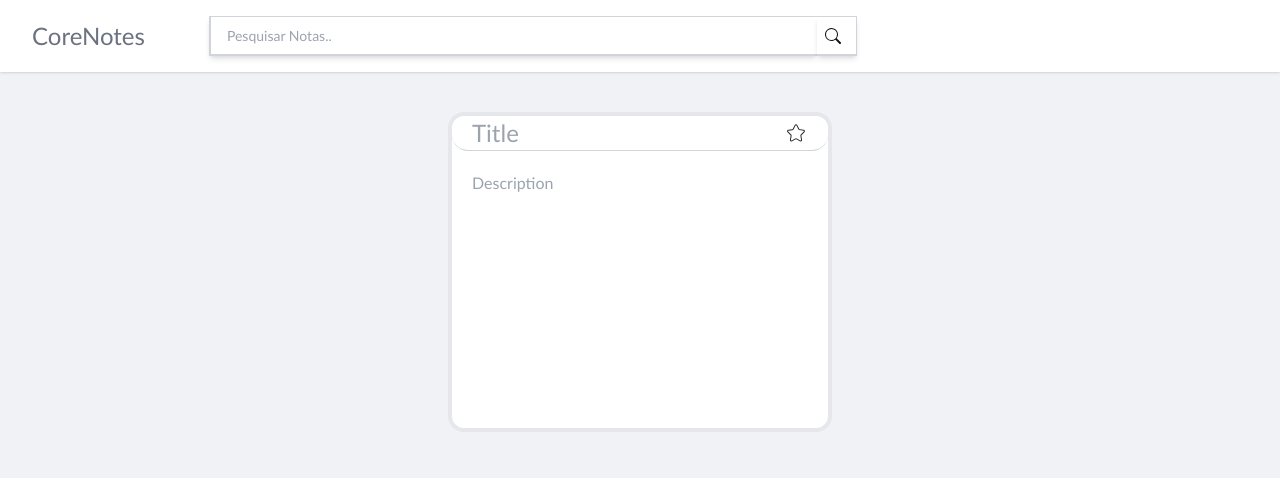
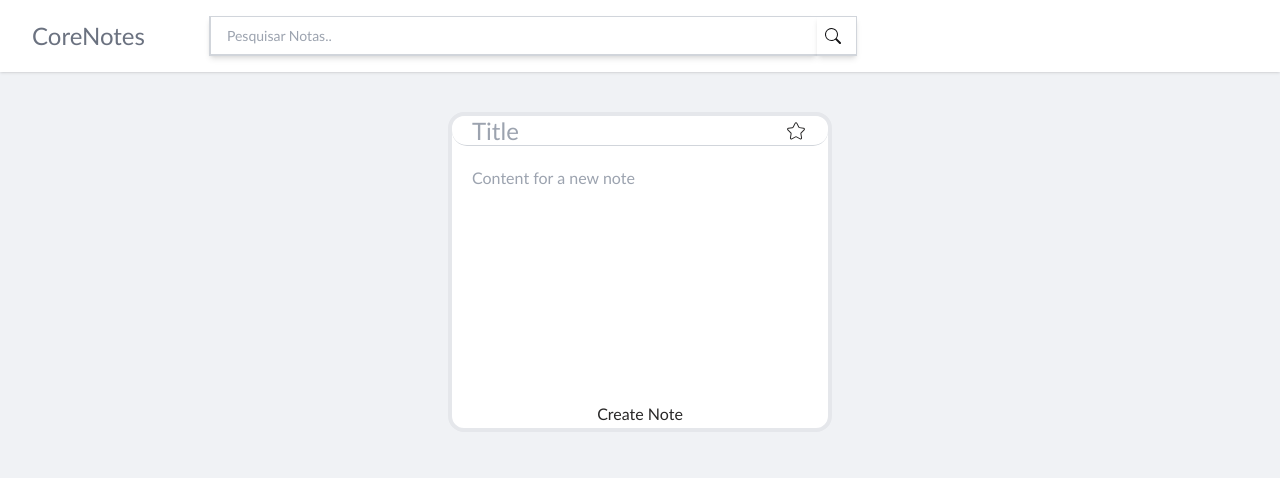
Before and after one commit to Jh0wjso/task-manager, a React (Vite) app: page / in a window 1280 px wide. Shown: the top 478 px of the page. Built offline with nearby package versions, Linux system fonts and the light colour scheme; no server answers.

Commit message:
:sparkles: feat: Create note finished

```diff
--- a/src/components/NewNote/index.tsx
+++ b/src/components/NewNote/index.tsx
@@ -2,26 +2,59 @@ import { CiStar } from "react-icons/ci";
 import "./styles.css";
 import { MdStar } from "react-icons/md";
 import { useState } from "react";
-import { set } from "date-fns";
 
 export default function NewNote() {
 
   const [isFavorite, setIsFavorite] = useState(false);
+  const [title, setTitle] = useState("");
+  const [content, setContent] = useState("");
 
   return (
     <div className="newNoteBox">
       <div className="titleBox">
-        <input type="text" placeholder="Title" className="text-gray-500 w-[100%] outline-none border-none" />
-        <button className="starButton" onClick={() => setIsFavorite(!isFavorite)}>
+        <input
+          type="text"
+          placeholder="Title"
+          value={title}
+          onChange={(e) => setTitle(e.target.value)}
+          className="outline-none border-none w-[100%] h-[100%] resize-none"
+        />
+        <button
+          className="starButton"
+          onClick={() => setIsFavorite(!isFavorite)}
+
+        >
           {!isFavorite ? <CiStar /> : <MdStar color="orange" />}
         </button>
       </div>
       <div className="createNote">
         <textarea
-          placeholder="Description"
-          className="text-gray-500 w-[100%] h-[100%] resize-none outline-none border-none"
+          placeholder="Content for a new note"
+          value={content}
+          onChange={(e) => setContent(e.target.value)}
+          className="outline-none border-none w-[100%] h-[100%] resize-none"
         ></textarea>
       </div>
+      <button
+        onClick={() => {
+          console.log(title, content, isFavorite);
+          fetch("http://localhost:3003/notes", {
+            method: "POST",
+            headers: {
+              "Content-Type": "application/json",
+            },
+            body: JSON.stringify({
+              title: title,
+              content: content,
+              isfavorite: isFavorite,
+            }),
+          });
+          window.location.reload();
+        }}
+        className="hover:bg-gray-400 hover:text-white w-[100%] h-10 mt-5 rounded-md border-none outline-none"
+      >
+        Create Note
+      </button>
     </div>
   );
 }
```
